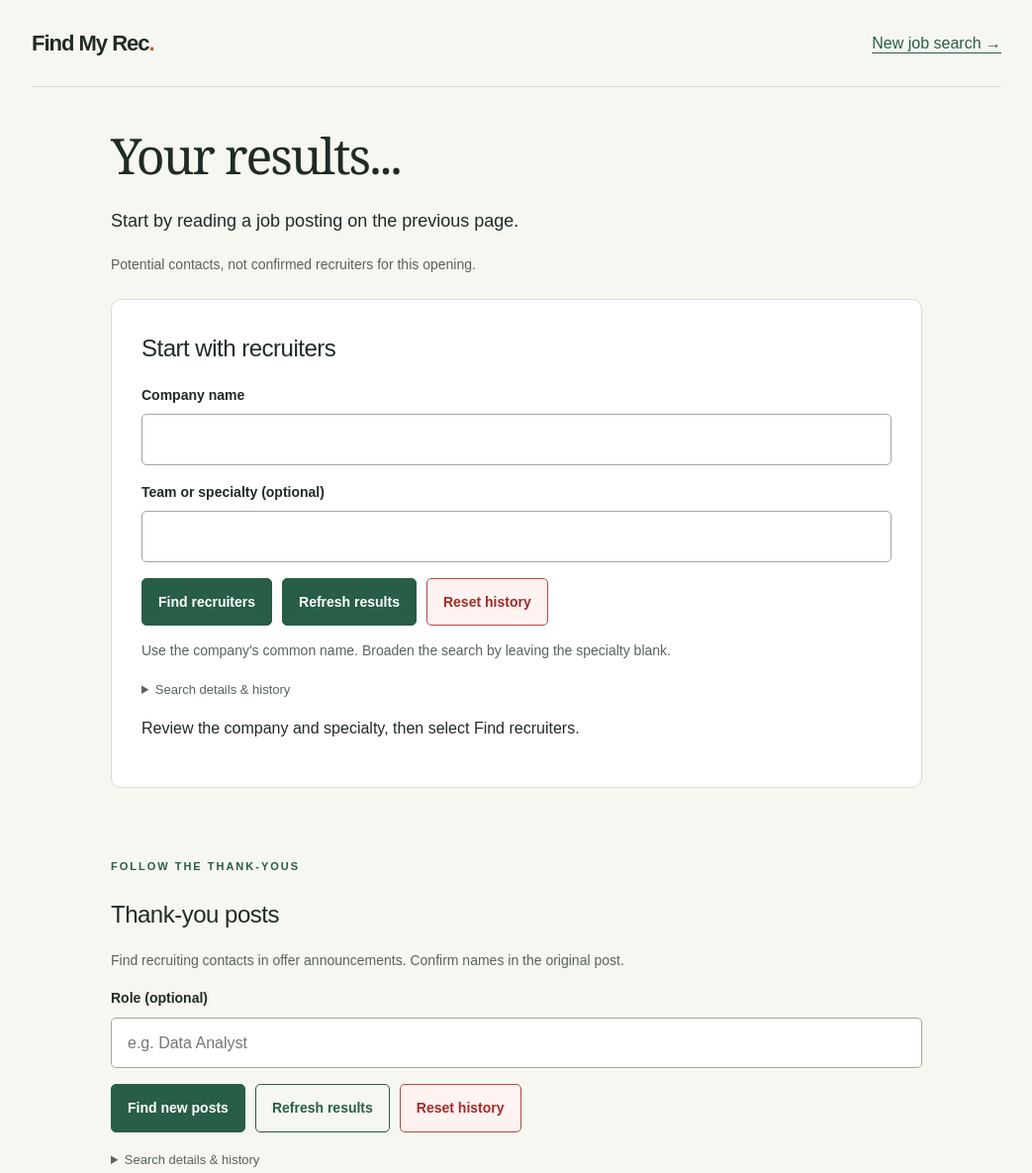
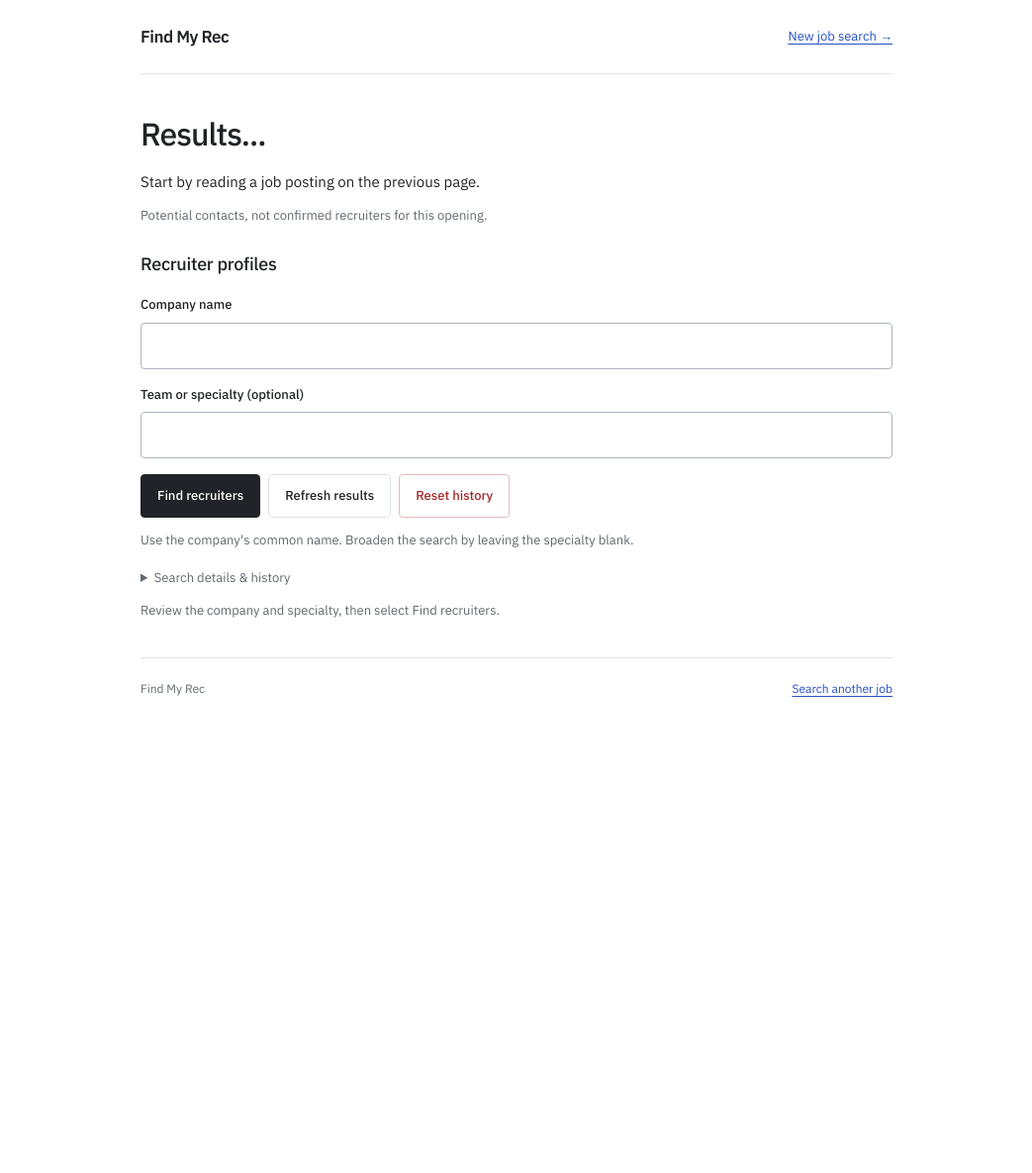
Before and after one commit to twixter51/Find-My-Recruiter, a website with bundled scripts: page frontend/recruiters.html in a window 1280 px wide. Shown: the top 1185 px of the page at 99% size, without its empty margins (118-1161 px from the left). After the commit the page ends 800 px from the top, so only its background shows below. Built offline with nearby package versions, Linux system fonts and the light colour scheme.

Commit message:
Front-End refactor 1

```diff
--- a/frontend/recruiters.html
+++ b/frontend/recruiters.html
@@ -4,19 +4,22 @@
     <meta charset="UTF-8" />
     <meta name="viewport" content="width=device-width, initial-scale=1.0" />
     <title>Recruiter results | Find My Rec</title>
+    <link rel="preconnect" href="https://fonts.googleapis.com" />
+    <link rel="preconnect" href="https://fonts.gstatic.com" crossorigin />
+    <link href="https://fonts.googleapis.com/css2?family=IBM+Plex+Sans:wght@400;450;500;600&display=swap" rel="stylesheet" />
     <link rel="stylesheet" href="styles.css" />
     <script src="dist/recruiters.js" defer></script>
   </head>
   <body>
-    <header class="site-header"><a class="brand" href="index.html">Find My Rec<span class="brand-dot">.</span></a><a href="index.html">New job search &rarr;</a></header>
+    <header class="site-header"><a class="brand" href="index.html">Find My Rec</a><a href="index.html">New job search &rarr;</a></header>
     <main class="results-page">
 
-      <h1 class="results-heading">Your results...</h1>
+      <h1 class="results-heading">Results...</h1>
       <p id="recruiter-context"></p>
       <p class="note">Potential contacts, not confirmed recruiters for this opening.</p>
 
       <section class="search-panel" aria-label="Recruiter profiles">
-      <h2>Start with recruiters</h2>
+      <h2>Recruiter profiles</h2>
       <form id="recruiter-search-form">
         <label for="search-company">Company name</label>
         <input id="search-company" name="company" required maxlength="200" />
@@ -38,29 +41,7 @@
       </p>
       <ul id="recruiter-list" class="recruiter-list" aria-label="Recruiter profiles" hidden></ul>
       </section>
-      <section class="offer-section" aria-labelledby="offer-heading">
-        <p class="eyebrow">FOLLOW THE THANK-YOUS</p>
-        <h2 id="offer-heading">Thank-you posts</h2>
-        <p class="note">Find recruiting contacts in offer announcements. Confirm names in the original post.</p>
-        <label for="offer-role">Role (optional)</label>
-        <input id="offer-role" maxlength="200" placeholder="e.g. Data Analyst" />
-        <div class="search-actions">
-          <button id="find-offer-posts" type="button">Find new posts</button>
-          <button id="refresh-offers" type="button">Refresh results</button>
-          <button id="reset-offer-history" class="reset-button" type="button" aria-label="Reset post history">Reset history</button>
-        </div>
-        <details class="query-details">
-          <summary>Search details &amp; history</summary>
-          <p id="offer-query" class="note"></p>
-          <p id="offer-cache" class="note"></p>
-          <p id="offer-history-note" class="note"></p>
-          <p class="note">Searches use credits. New results aren't guaranteed.</p>
-        </details>
-        <p id="offer-status" role="status"></p>
-        <ul id="offer-list" class="recruiter-list" aria-label="Offer announcements" hidden></ul>
-      </section>
-      <script src="dist/offer-posts.js" defer></script>
     </main>
-    <footer>Good connections start with a little research.</footer>
+    <footer>Find My Rec <a href="index.html">Search another job</a></footer>
   </body>
 </html>
--- a/frontend/styles.css
+++ b/frontend/styles.css
@@ -1,393 +1,241 @@
-*  {
-   box-sizing: border-box;
-
+/* Shared, compact layout. No framework or decorative components. */
+:root {
+  color-scheme: light;
+  --ink: #202327;
+  --muted: #626870;
+  --line: #dfe2e6;
+  --accent: #244fc4;
 }
 
-:root  {
-   --ink: #202b26;
-   --muted: #59635c;
-   --green: #285d47;
-   --line: #d9ddd3;
-   --paper: #f7f7f1;
-
+* {
+  box-sizing: border-box;
 }
 
-body  {
+body {
   margin: 0;
+  background: #fff;
   color: var(--ink);
-   background: var(--paper);
-   font-family: Arial, Helvetica, sans-serif;
-   line-height: 1.6;
-
+  font-family: "IBM Plex Sans", "Segoe UI", sans-serif;
+  font-size: 15px;
+  line-height: 1.55;
+  -webkit-font-smoothing: antialiased;
 }
 
-a  {
-   color: var(--green);
-   text-underline-offset: 4px;
-
+a {
+  color: var(--accent);
+  text-underline-offset: 3px;
 }
 
-a:hover  {
+a:hover {
   text-decoration-thickness: 2px;
-
 }
 
-.site-header, main, footer  {
-   width: min(100% - 48px, 980px);
+.site-header,
+main,
+footer {
+  width: min(760px, calc(100% - 48px));
   margin-inline: auto;
-
 }
 
-.site-header  {
+.site-header {
   display: flex;
+  align-items: center;
   justify-content: space-between;
-   align-items: center;
-   padding: 26px 0;
+  gap: 20px;
+  padding: 24px 0;
   border-bottom: 1px solid var(--line);
-   gap: 16px;
-
 }
 
-.brand  {
-   font-size: 22px;
-   font-weight: 700;
-   letter-spacing: -1px;
+.brand {
+  color: var(--ink);
   text-decoration: none;
-   color: var(--ink);
-
+  font-size: 17px;
+  font-weight: 600;
+  letter-spacing: -.5px;
 }
 
-.brand-dot  {
-   color: #bc5f35;
-
+.site-header > a:last-child {
+  font-size: 13px;
 }
 
-.header-note, .note  {
-   color: var(--muted);
-   font-size: 14px;
-
+.hero {
+  padding: 64px 0 22px;
 }
 
-.hero  {
-   padding: 64px 0 30px;
-   max-width: 760px;
-
+h1 {
+  font-size: clamp(32px, 5vw, 46px);
+  line-height: 1.15;
+  letter-spacing: -1.7px;
+  font-weight: 500;
+  margin: 0 0 18px;
 }
 
-.eyebrow  {
-   font-size: 11px;
-   letter-spacing: 2px;
-   font-weight: 700;
-   color: var(--green);
-   margin-bottom: 20px;
-
+h2 {
+  font-size: 18px;
+  font-weight: 500;
+  letter-spacing: -.3px;
+  margin: 0 0 18px;
 }
 
-h1  {
-   font-family: Georgia, 'Times New Roman', serif;
-   font-weight: 400;
-   font-size: clamp(36px, 5.5vw, 62px);
-   line-height: 1.1;
-   letter-spacing: -2px;
-   margin: 0 0 24px;
-
+.intro {
+  color: var(--muted);
+  max-width: 490px;
+  margin: 0;
+  font-size: 16px;
 }
 
-h2  {
-   font-size: 24px;
-   font-weight: 500;
-   letter-spacing: -.5px;
-   margin: 0 0 16px;
-
+.search-panel {
+  margin: 24px 0 36px;
 }
 
-.intro  {
-   font-size: 18px;
-   max-width: 620px;
-   color: var(--muted);
-
+label {
+  display: block;
+  margin: 16px 0 7px;
+  font-size: 13px;
+  font-weight: 500;
 }
 
-.search-panel  {
-   padding: 30px;
-   background: white;
-   border: 1px solid var(--line);
-   border-radius: 10px;
-   margin: 24px 0;
-
+input,
+button {
+  font: inherit;
+  border-radius: 4px;
+  min-height: 44px;
 }
 
-label  {
-   display: block;
-   font-weight: 600;
-   font-size: 14px;
-   margin: 16px 0 8px;
-
+input {
+  width: 100%;
+  min-width: 0;
+  padding: 11px 12px;
+  color: var(--ink);
+  background: #fff;
+  border: 1px solid #aeb5bf;
 }
 
-input, button  {
-   font: inherit;
-   border-radius: 5px;
-   padding: 12px 16px;
-
+input::placeholder {
+  color: #737b86;
 }
 
-input  {
-   width: 100%;
-   border: 1px solid #9ea99f;
-   background: #fff;
-   color: var(--ink);
-   min-width: 0;
-
+button {
+  cursor: pointer;
+  padding: 10px 16px;
+  margin: 12px 0 0;
+  border: 1px solid var(--ink);
+  background: var(--ink);
+  color: #fff;
+  font-size: 13px;
+  font-weight: 500;
 }
 
-button  {
-   border: 1px solid var(--green);
-   background: var(--green);
-   color: white;
-   cursor: pointer;
-   margin: 16px 8px 0 0;
-   font-size: 14px;
-   font-weight: 600;
-   min-height: 44px;
-
+button:hover {
+  background: #353c46;
 }
 
-button:hover  {
-   background: #194432;
-
+button:disabled {
+  opacity: .5;
+  cursor: not-allowed;
 }
 
-button:disabled  {
-   opacity: .5;
-   cursor: not-allowed;
-
+:focus-visible {
+  outline: 3px solid #6389eb;
+  outline-offset: 3px;
 }
 
-:focus-visible  {
-   outline: 3px solid #b76533;
-   outline-offset: 4px;
-
+.note,
+summary,
+[role="status"] {
+  color: var(--muted);
+  font-size: 13px;
 }
 
-.steps  {
-   display: grid;
-   grid-template-columns: repeat(3, 1fr);
-   gap: 20px;
-   padding: 12px 0 38px;
-   border-bottom: 1px solid var(--line);
-   font-size: 14px;
-
+[role="status"]:empty {
+  display: none;
 }
 
-.steps span  {
-   display: block;
-   color: #8b4d2c;
-   font-size: 12px;
-   margin-bottom: 6px;
-
+.sample-jobs {
+  border-top: 1px solid var(--line);
+  padding-top: 24px;
 }
 
-.sample-jobs, .history-section, .offer-section  {
-   padding: 36px 0;
-
+.sample-list,
+.recruiter-list {
+  list-style: none;
+  margin: 0;
+  padding: 0;
 }
 
-.sample-list  {
-   list-style: none;
-   padding: 0;
+.sample-list li {
   display: grid;
-   grid-template-columns: 1fr 1fr;
-   gap: 20px;
-
+  grid-template-columns: 80px minmax(0, 1fr) auto;
+  align-items: center;
+  gap: 16px;
+  padding: 16px 0;
+  border-bottom: 1px solid var(--line);
 }
 
-.sample-list li  {
-   border: 1px solid var(--line);
-   border-radius: 8px;
-   padding: 24px;
-   display: flex;
-   flex-direction: column;
-   gap: 12px;
-
+.sample-list strong {
+  font-weight: 500;
 }
 
-.sample-list a  {
-   font-size: 15px;
-
+.sample-list a {
+  font-size: 13px;
+  color: var(--muted);
 }
 
-.sample-actions  {
+.sample-actions,
+.search-actions {
   display: flex;
   flex-wrap: wrap;
   gap: 8px;
-   margin-top: auto;
-
 }
 
-.sample-actions button, #refresh-history, #refresh-offers  {
-   background: transparent;
-   color: var(--green);
-
+.sample-actions button {
+  margin: 0;
+  padding: 8px 10px;
 }
 
-.sample-actions button:hover, #refresh-history:hover, #refresh-offers:hover  {
-   background: #e6eee5;
-
+.sample-actions button,
+#refresh-history,
+#refresh-recruiters,
+#refresh-offers {
+  color: var(--ink);
+  border-color: var(--line);
+  background: white;
 }
 
-.history-section  {
-   border-top: 1px solid var(--line);
-
+.sample-actions button:hover,
+#refresh-history:hover,
+#refresh-recruiters:hover,
+#refresh-offers:hover {
+  background: #f2f4f6;
 }
 
-.recruiter-list  {
-   list-style: none;
-   padding: 0;
-
+.history-section {
+  margin: 32px 0 48px;
 }
 
-.recruiter-list li  {
-   display: flex;
-   flex-direction: column;
-   gap: 10px;
-   padding: 24px 0;
-   border-bottom: 1px solid var(--line);
-   overflow-wrap: anywhere;
-
+summary {
+  cursor: pointer;
 }
 
-.recruiter-list p  {
-   margin: 0;
-
+.results-page {
+  padding-top: 42px;
 }
 
-.recruiter-list li > a:first-child  {
-   font-weight: 600;
-   font-size: 18px;
-
+.results-page h1 {
+  font-size: 32px;
+  letter-spacing: -1px;
 }
 
-.results-page  {
-   max-width: 820px;
-   padding-top: 42px;
-
+#recruiter-context {
+  margin: 0 0 8px;
 }
 
-.results-page h1  {
-   font-size: clamp(34px, 5vw, 50px);
-
+.offer-section {
+  padding: 30px 0;
+  border-top: 1px solid var(--line);
 }
 
-#recruiter-context  {
-   font-size: 18px;
-
-}
-
-#offer-query, #recruiter-query  {
-   overflow-wrap: anywhere;
-   font-family: monospace;
-   font-size: 12px;
-
-}
-
-#offer-cache  {
-   font-variant-numeric: tabular-nums;
-
-}
-
-.text-button  {
-   background: transparent;
-   border-color: transparent;
-   color: var(--muted);
-   text-decoration: underline;
-   font-weight: 400;
-
-}
-
-.text-button:hover  {
-   background: #e6eee5;
-
-}
-
-.query-details  {
-   margin-top: 18px;
-
-}
-
-summary  {
-   cursor: pointer;
-   font-size: 13px;
-   color: var(--muted);
-
-}
-
-footer  {
-   border-top: 1px solid var(--line);
-   padding: 26px 0 38px;
-   font-size: 13px;
-   color: var(--muted);
-   display: flex;
-   justify-content: space-between;
-   gap: 12px;
-
-}
-
-[hidden]  {
-   display: none !important;
-
-}
-
-@media (max-width: 600px)  {
-    .site-header, main, footer  {
-     width: calc(100% - 32px);
-
-  }
-
-    .header-note  {
-     display: none;
-
-  }
-
-    .hero  {
-     padding-top: 40px;
-
-  }
-
-    .search-panel  {
-     padding: 20px;
-
-  }
-
-    .sample-list  {
-     grid-template-columns: 1fr;
-
-  }
-
-    .steps  {
-     gap: 12px;
-     font-size: 12px;
-
-  }
-
-    footer  {
-     flex-direction: column;
-
-  }
-
-    h1  {
-     letter-spacing: -1px;
-
-  }
-
-
-}
-
-
 .search-actions {
-  display: flex;
-  flex-wrap: wrap;
-  gap: 10px;
   margin-top: 16px;
 }
 
@@ -396,12 +244,90 @@ footer  {
 }
 
 .reset-button {
-  color: #a12b29;
-  background: #fff3f1;
-  border-color: #b74843;
+  color: #a42929;
+  border-color: #e7bbbb;
+  background: #fff;
 }
 
 .reset-button:hover {
-  color: #84201f;
-  background: #fbe1dd;
+  background: #fff1f1;
 }
+
+.query-details {
+  margin-top: 18px;
+}
+
+#offer-query,
+#recruiter-query {
+  overflow-wrap: anywhere;
+}
+
+#offer-cache {
+  font-variant-numeric: tabular-nums;
+}
+
+.recruiter-list li {
+  display: flex;
+  flex-direction: column;
+  align-items: flex-start;
+  gap: 8px;
+  padding: 20px 0;
+  border-bottom: 1px solid var(--line);
+  overflow-wrap: anywhere;
+}
+
+.recruiter-list p {
+  margin: 0;
+}
+
+.recruiter-list li > a:first-child {
+  font-size: 16px;
+  font-weight: 500;
+}
+
+.recruiter-list strong {
+  font-weight: 500;
+}
+
+footer {
+  display: flex;
+  justify-content: space-between;
+  gap: 16px;
+  padding: 22px 0;
+  border-top: 1px solid var(--line);
+  color: var(--muted);
+  font-size: 12px;
+}
+
+[hidden] {
+  display: none !important;
+}
+
+@media (max-width: 560px) {
+  .site-header,
+  main,
+  footer {
+    width: calc(100% - 32px);
+  }
+
+  .hero {
+    padding-top: 40px;
+  }
+
+  .sample-list li {
+    grid-template-columns: 1fr;
+    gap: 8px;
+  }
+
+  .sample-actions {
+    margin-top: 4px;
+  }
+
+  .search-actions {
+    gap: 6px;
+  }
+
+  .search-actions button {
+    flex: 1 1 auto;
+  }
+}
```
Also changed, not shown: frontend/index.html (+15 -15 lines). Lines whose indentation alone changed are shown as unchanged.
